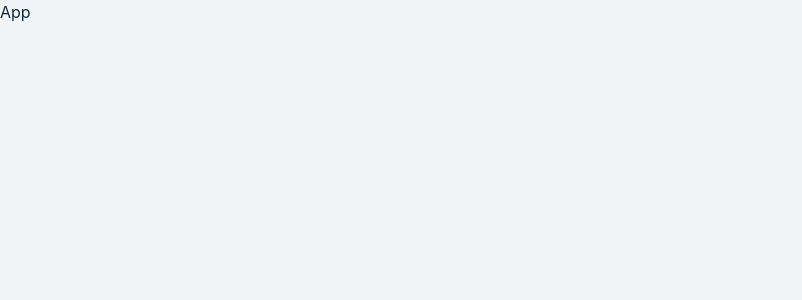
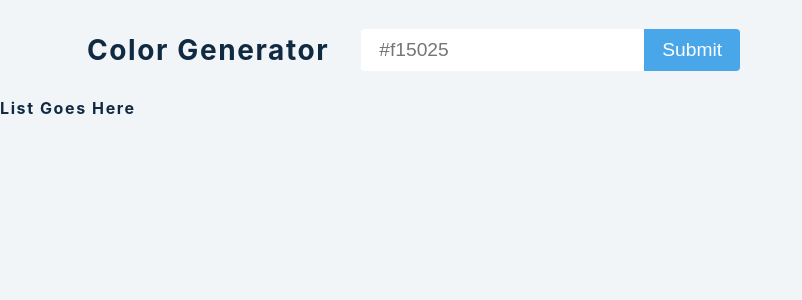
Before and after one commit to ZigaHajsen/color-generator, a React (Create React App) app: page / in a window 1280 px wide. Shown: the top 300 px of the page, without its empty margins (0-802 px from the left). Built offline with nearby package versions, Linux system fonts and the light colour scheme.

Commit message:
Added App component & styles

```diff
--- a/src/components/App/App.tsx
+++ b/src/components/App/App.tsx
@@ -1,9 +1,43 @@
-import React, { useState } from 'react';
+import React, { Fragment, useState } from 'react';
 import Values from 'values.js';
 import { SingleColor } from '../';
+import {
+  SectionContainer,
+  Title,
+  Input,
+  Button,
+  SectionColors,
+} from './AppStyles';
 
 const App: React.FC = () => {
-  return <div>App</div>;
+  const [color, setColor] = useState('');
+  const [error, setError] = useState(false);
+  const [list, setList] = useState([]);
+
+  const handleSubmit = (event: React.FormEvent<HTMLFormElement>) => {
+    event.preventDefault();
+    console.log('hello');
+  };
+
+  return (
+    <Fragment>
+      <SectionContainer>
+        <Title>color generator</Title>
+        <form onSubmit={handleSubmit}>
+          <Input
+            type='text'
+            value={color}
+            placeholder='#f15025'
+            onChange={(event) => setColor(event.target.value)}
+          />
+          <Button type='submit'>submit</Button>
+        </form>
+      </SectionContainer>
+      <SectionColors>
+        <h4>list goes here</h4>
+      </SectionColors>
+    </Fragment>
+  );
 };
 
 export default App;
--- /dev/null
+++ b/src/components/App/AppStyles.ts
@@ -0,0 +1,60 @@
+import styled from 'styled-components/macro';
+
+export const SectionContainer = styled.section`
+  width: 90vw;
+  margin: 0 auto;
+  max-width: var(--max-width);
+  text-align: center;
+  display: flex;
+  align-items: center;
+  height: 100px;
+  padding-left: 2rem;
+
+  @media screen and (min-width: 992px) {
+    width: 95vw;
+  }
+`;
+
+export const Title = styled.h3`
+  margin-bottom: 0;
+  margin-right: 2rem;
+
+  @media screen and (max-width: 576px) {
+    font-size: 1rem;
+  }
+`;
+
+export const Input = styled.input`
+  border-color: transparent;
+  padding: 0.5rem 1rem;
+  font-size: 1.2rem;
+  border-top-left-radius: var(--radius);
+  border-bottom-left-radius: var(--radius);
+
+  @media screen and (max-width: 576px) {
+    font-size: 0.85rem;
+  }
+`;
+
+export const Button = styled.button`
+  background: var(--clr-primary-5);
+  padding: 0.5rem 1rem;
+  font-size: 1.2rem;
+  border-color: transparent;
+  border-top-right-radius: var(--radius);
+  border-bottom-right-radius: var(--radius);
+  text-transform: capitalize;
+  color: var(--clr-white);
+  cursor: pointer;
+
+  @media screen and (max-width: 576px) {
+    font-size: 0.85rem;
+  }
+`;
+
+export const SectionColors = styled.section`
+  min-height: calc(100vh - 100px);
+  display: grid;
+  grid-template-columns: repeat(auto-fit, minmax(223.33px, 1fr));
+  grid-template-rows: repeat(auto-fit, minmax(96px, 1fr));
+`;
```
